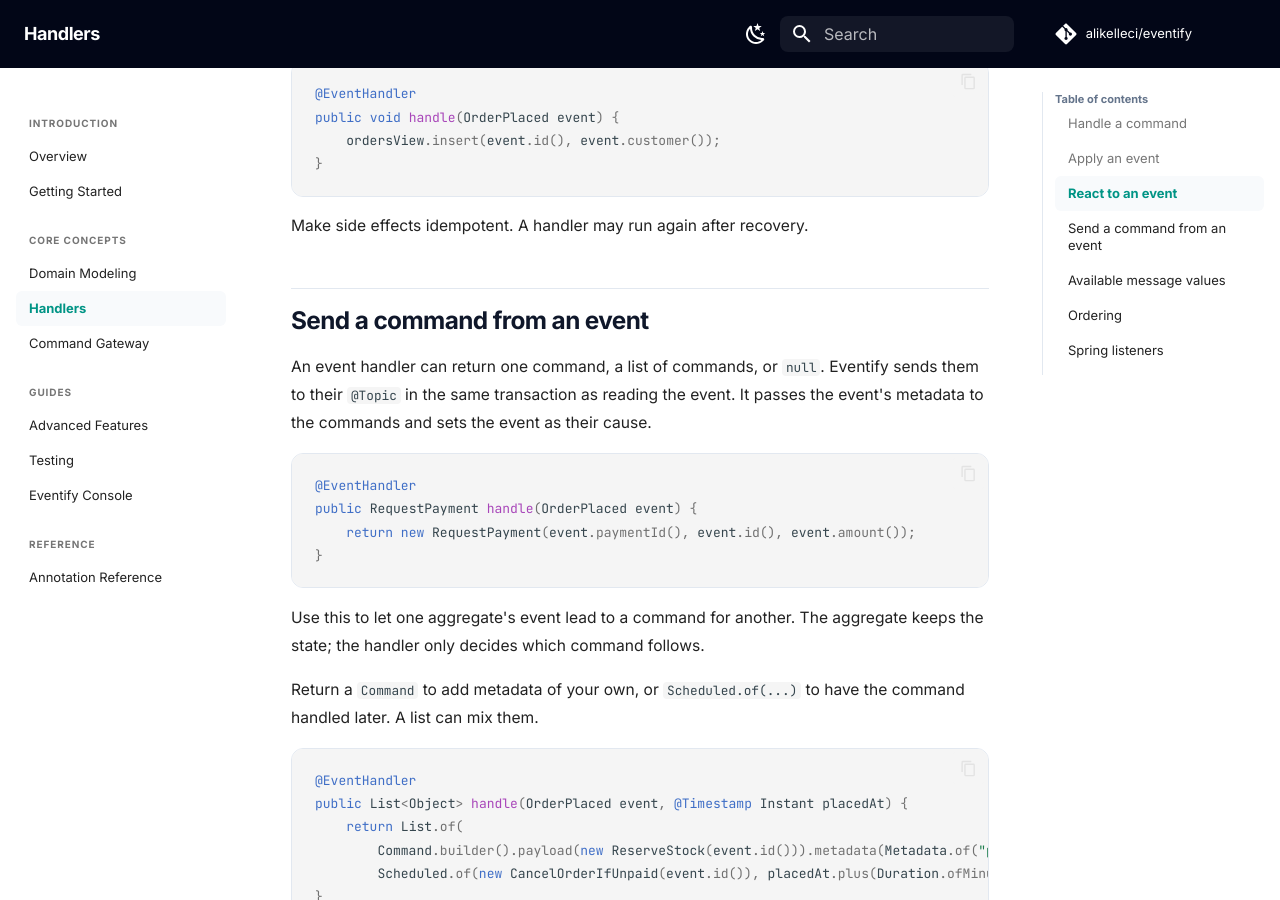
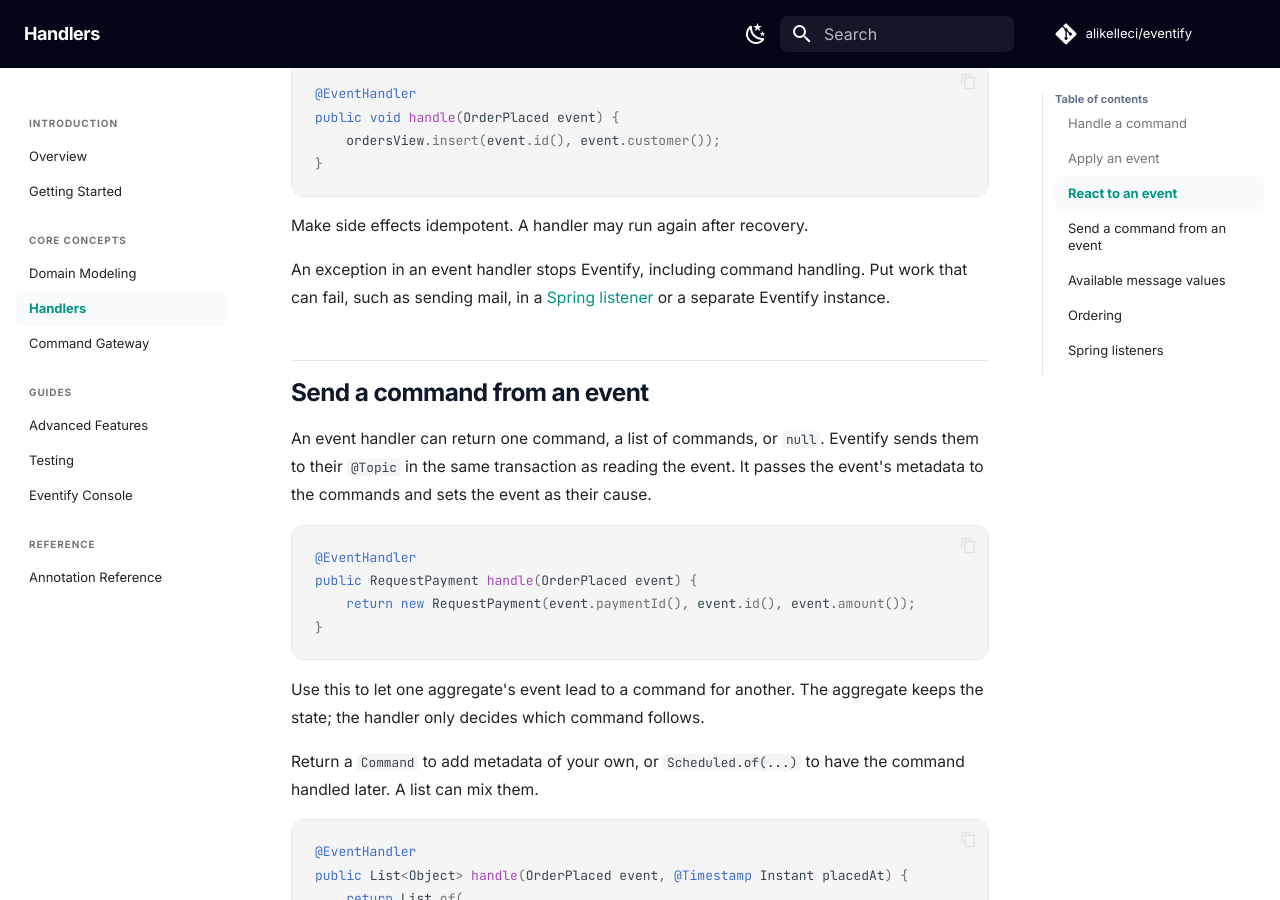
Before and after one commit to alikelleci/eventify, an MkDocs documentation site: the page built from docs/handlers.md, in a window 1280 px wide and 900 px high, scrolled down 1125 px. Built offline with MkDocs 1.6.1 and Material for MkDocs 9.7.7, drawn with Linux system fonts in a browser that asks for light colours; comment, search, counter and statistics services are not loaded.

Commit message:
Document that an event handler exception stops Eventify
Co-Authored-By: Claude Opus 5.5 <noreply@anthropic.com>

````diff
--- a/docs/handlers.md
+++ b/docs/handlers.md
@@ -44,6 +44,8 @@ public void handle(OrderPlaced event) {
 ```
 
 Make side effects idempotent. A handler may run again after recovery.
+
+An exception in an event handler stops Eventify, including command handling. Put work that can fail, such as sending mail, in a [Spring listener](#spring-listeners) or a separate Eventify instance.
 
 ## Send a command from an event
 
````
